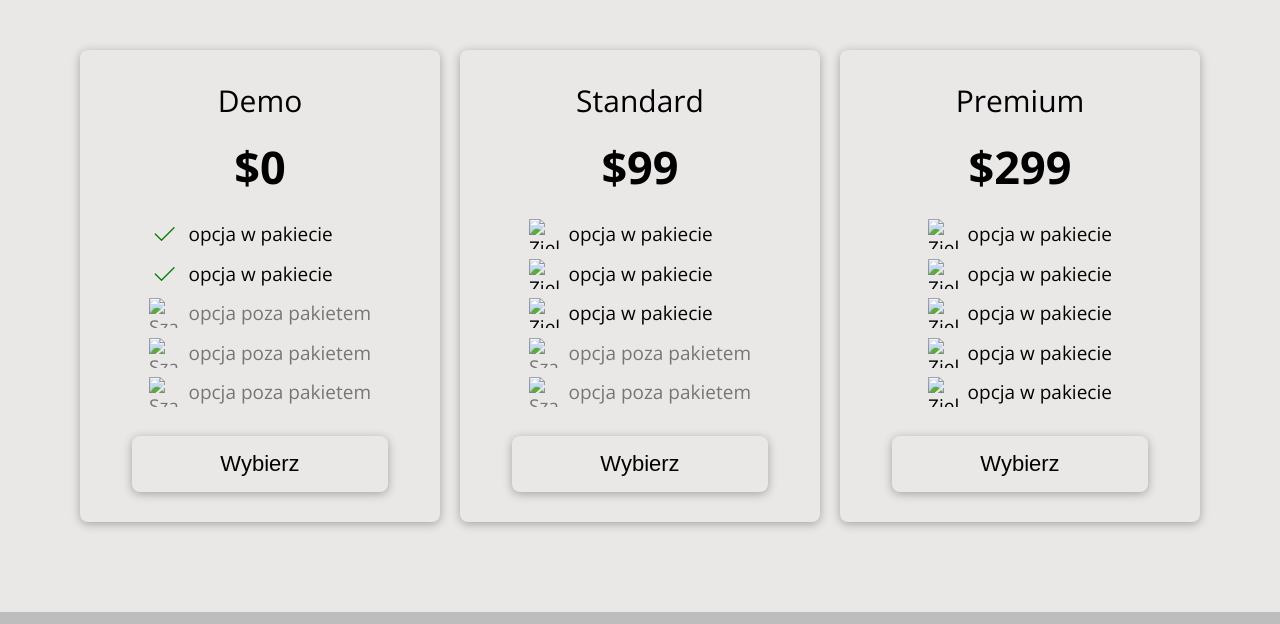
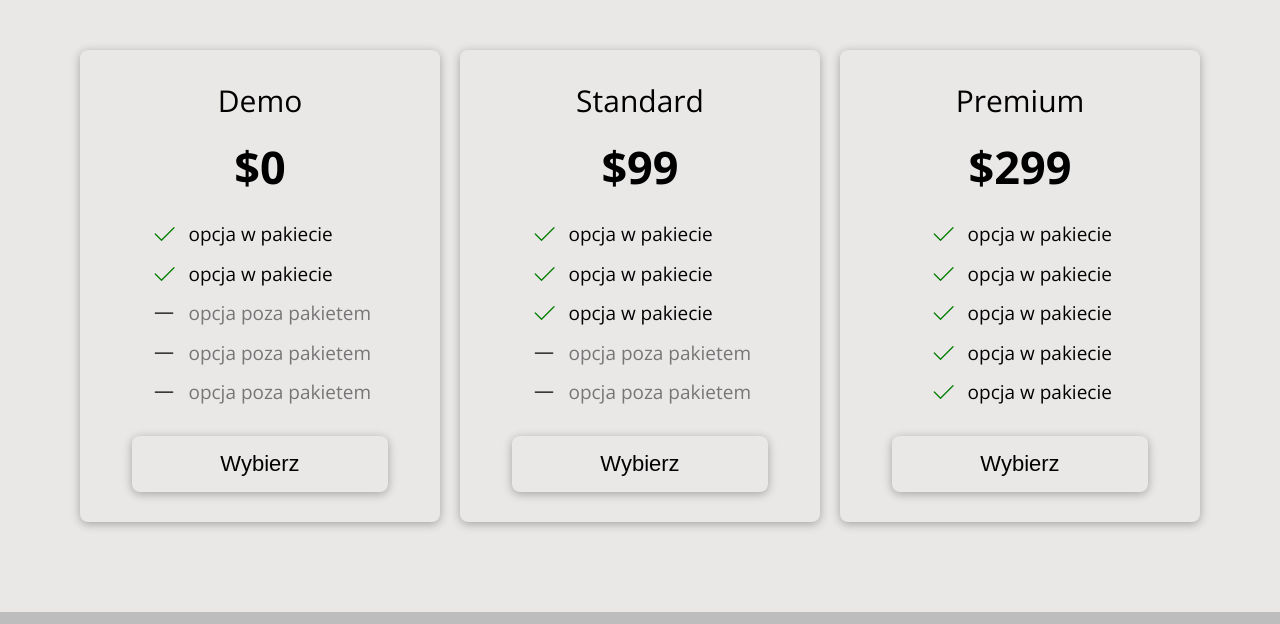
Before and after one commit to Luka-m007/stronka1-, a website: page index.html in a window 1280 px wide. Shown: the part 1688-2312 px from the top of the page. Drawn offline with nearby package versions, Linux system fonts and the light colour scheme; the site is published under a folder, as on GitHub Pages, so addresses that start at the root find nothing.

Commit message:
change img options

```diff
--- a/index.html
+++ b/index.html
@@ -110,13 +110,13 @@
                             <li class="offer__box-item"><img src="./dist/img/check.svg"
                                     alt="Zielony ptaszek - dostępna opcja" class="offer__box-item-img-check">opcja w
                                 pakiecie </li>
-                            <li class="offer__box-item offer__box-item-uncheck"><img src="/dist/img/minus.svg"
+                            <li class="offer__box-item offer__box-item-uncheck"><img src="./dist/img/minus.svg"
                                     alt="Szary minus - brak opcji" class="offer__box-item-img-uncheck">opcja poza
                                 pakietem</li>
-                            <li class="offer__box-item offer__box-item-uncheck"><img src="/dist/img/minus.svg"
+                            <li class="offer__box-item offer__box-item-uncheck"><img src="./dist/img/minus.svg"
                                     alt="Szary minus - brak opcji" class="offer__box-item-img-uncheck">opcja poza
                                 pakietem</li>
-                            <li class="offer__box-item offer__box-item-uncheck"><img src="/dist/img/minus.svg"
+                            <li class="offer__box-item offer__box-item-uncheck"><img src="./dist/img/minus.svg"
                                     alt="Szary minus - brak opcji" class="offer__box-item-img-uncheck">opcja poza
                                 pakietem</li>
                         </ul>
@@ -126,19 +126,19 @@
                         <h3 class="offer__box-title">Standard</h3>
                         <span class="offer__box-price">$99</span>
                         <ul class="offer__box-list">
-                            <li class="offer__box-item"><img src="/dist/img/check.svg"
+                            <li class="offer__box-item"><img src="./dist/img/check.svg"
                                     alt="Zielony ptaszek - dostępna opcja" class="offer__box-item-img-check">opcja w
                                 pakiecie</li>
-                            <li class="offer__box-item"><img src="/dist/img/check.svg"
+                            <li class="offer__box-item"><img src="./dist/img/check.svg"
                                     alt="Zielony ptaszek - dostępna opcja" class="offer__box-item-img-check">opcja w
                                 pakiecie </li>
-                            <li class="offer__box-item"><img src="/dist/img/check.svg"
+                            <li class="offer__box-item"><img src="./dist/img/check.svg"
                                     alt="Zielony ptaszek - dostępna opcja" class="offer__box-item-img-check">opcja w
                                 pakiecie</li>
-                            <li class="offer__box-item offer__box-item-uncheck"><img src="/dist/img/minus.svg"
+                            <li class="offer__box-item offer__box-item-uncheck"><img src="./dist/img/minus.svg"
                                     alt="Szary minus - brak opcji" class="offer__box-item-img-uncheck">opcja poza
                                 pakietem</li>
-                            <li class="offer__box-item offer__box-item-uncheck"><img src="/dist/img/minus.svg"
+                            <li class="offer__box-item offer__box-item-uncheck"><img src="./dist/img/minus.svg"
                                     alt="Szary minus - brak opcji" class="offer__box-item-img-uncheck">opcja poza
                                 pakietem</li>
                         </ul>
@@ -148,19 +148,19 @@
                         <h3 class="offer__box-title">Premium</h3>
                         <span class="offer__box-price">$299</span>
                         <ul class="offer__box-list">
-                            <li class="offer__box-item"><img src="/dist/img/check.svg"
+                            <li class="offer__box-item"><img src="./dist/img/check.svg"
                                     alt="Zielony ptaszek - dostępna opcja" class="offer__box-item-img-check">opcja w
                                 pakiecie</li>
-                            <li class="offer__box-item"><img src="/dist/img/check.svg"
+                            <li class="offer__box-item"><img src="./dist/img/check.svg"
                                     alt="Zielony ptaszek - dostępna opcja" class="offer__box-item-img-check">opcja w
                                 pakiecie </li>
-                            <li class="offer__box-item"><img src="/dist/img/check.svg"
+                            <li class="offer__box-item"><img src="./dist/img/check.svg"
                                     alt="Zielony ptaszek - dostępna opcja" class="offer__box-item-img-check">opcja w
                                 pakiecie</li>
-                            <li class="offer__box-item"><img src="/dist/img/check.svg"
+                            <li class="offer__box-item"><img src="./dist/img/check.svg"
                                     alt="Zielony ptaszek - dostępna opcja" class="offer__box-item-img-check">opcja w
                                 pakiecie</li>
-                            <li class="offer__box-item"><img src="/dist/img/check.svg"
+                            <li class="offer__box-item"><img src="./dist/img/check.svg"
                                     alt="Zielony ptaszek - dostępna opcja" class="offer__box-item-img-check">opcja w
                                 pakiecie</li>
                         </ul>
--- a/src/sass/style.scss
+++ b/src/sass/style.scss
@@ -200,7 +200,7 @@ body {
 	justify-content: center;
 	width: 100%;
 	height: 50vh;
-	background-image: url('./dist/img/jungle-1807476_640.jpg');
+	background-image: url('/dist/img/jungle-1807476_640.jpg');
 	background-size: cover;
 	background-position: center;
 
```
Also changed, not shown: dist/css/style.min.css.
